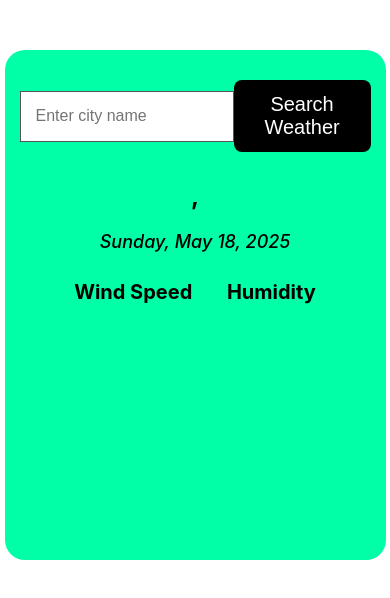
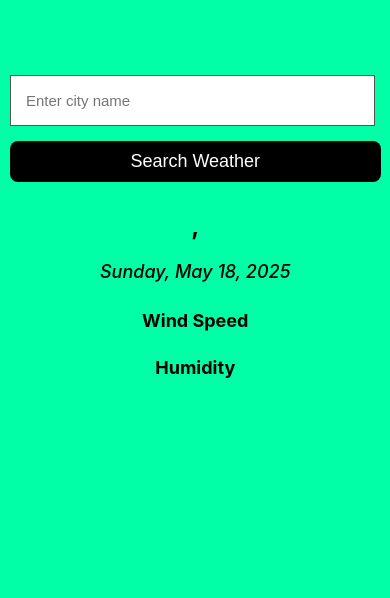
Before and after one commit to teja-reddy21/weather-App, a React (Create React App) app: page / in a window 390 px wide. Shown: the top 598 px of the page. Built offline with nearby package versions, Linux system fonts and the light colour scheme; no server answers.

Commit message:
responsive

```diff
--- a/src/App.css
+++ b/src/App.css
@@ -2,6 +2,7 @@
 body{
 margin: 0;
 padding: 0;
+ background: rgb(0, 255, 166);
 }
 .App{
   text-align: center;
@@ -85,3 +86,53 @@ padding: 0;
   align-items: center;
   line-height: 1px;
 }
+
+@media (max-width: 768px) {
+
+  .App {
+    width: 95%;
+    height: auto;
+    padding: 15px 10px;
+
+  }
+
+  .search-engine {
+    flex-direction: column;
+    align-items: stretch;
+  }
+
+  .search-engine input {
+    width: 90%;
+    font-size: 15px;
+  margin-bottom: 15px;
+  }
+
+  .search-engine button {
+    width: 100%;
+    font-size: 18px;
+    padding: 10px;
+  }
+
+  .loading {
+    font-size: 40px;
+  }
+
+  .temp {
+    font-size: 48px;
+  }
+
+  .description {
+    font-size: 18px;
+  }
+
+  .weather-info {
+    flex-direction: column;
+    font-size: 18px;
+    padding: 0 10px;
+  }
+
+  .column {
+    margin-bottom: 10px;
+    justify-content: center;
+  }
+}
--- a/src/App.js
+++ b/src/App.js
@@ -9,7 +9,7 @@ function App() {
 
   return (
     <div className="App">
-     <Weather/>
+    <Weather/>
 
 
     </div>
```
